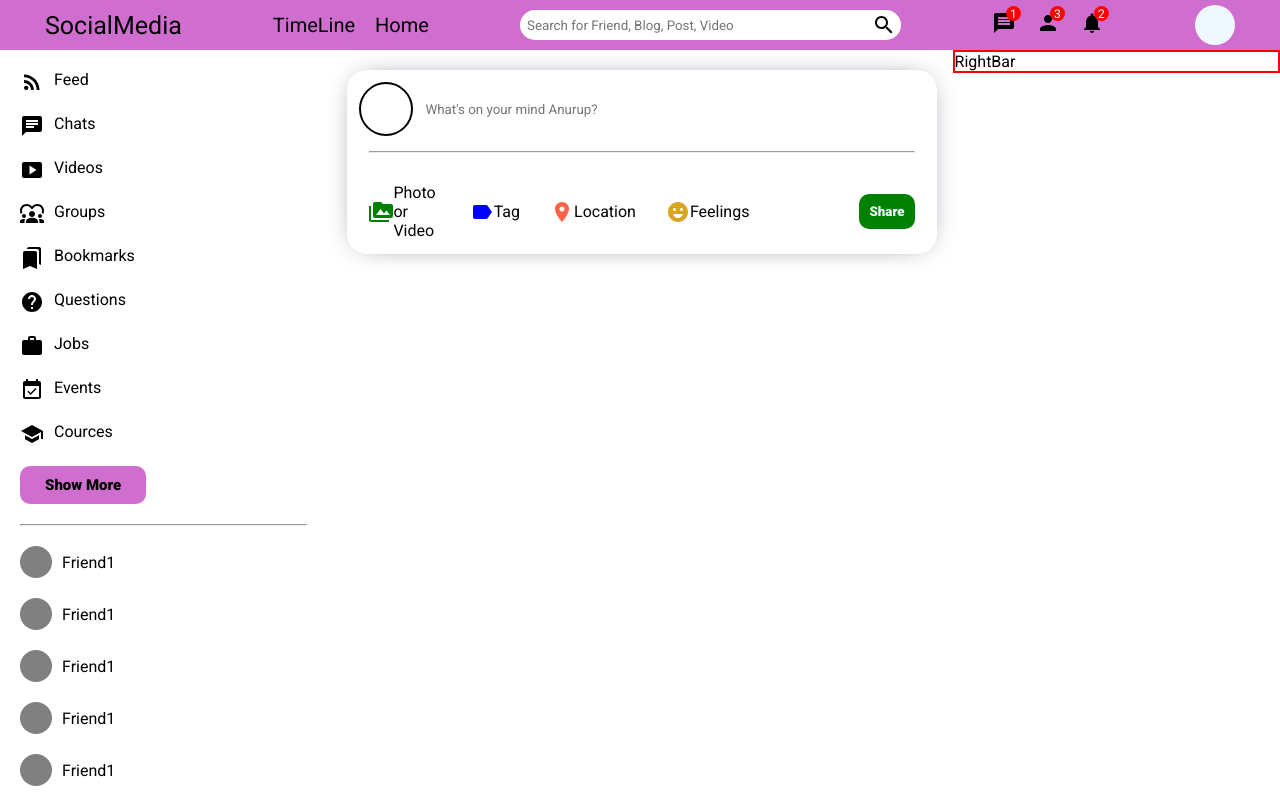
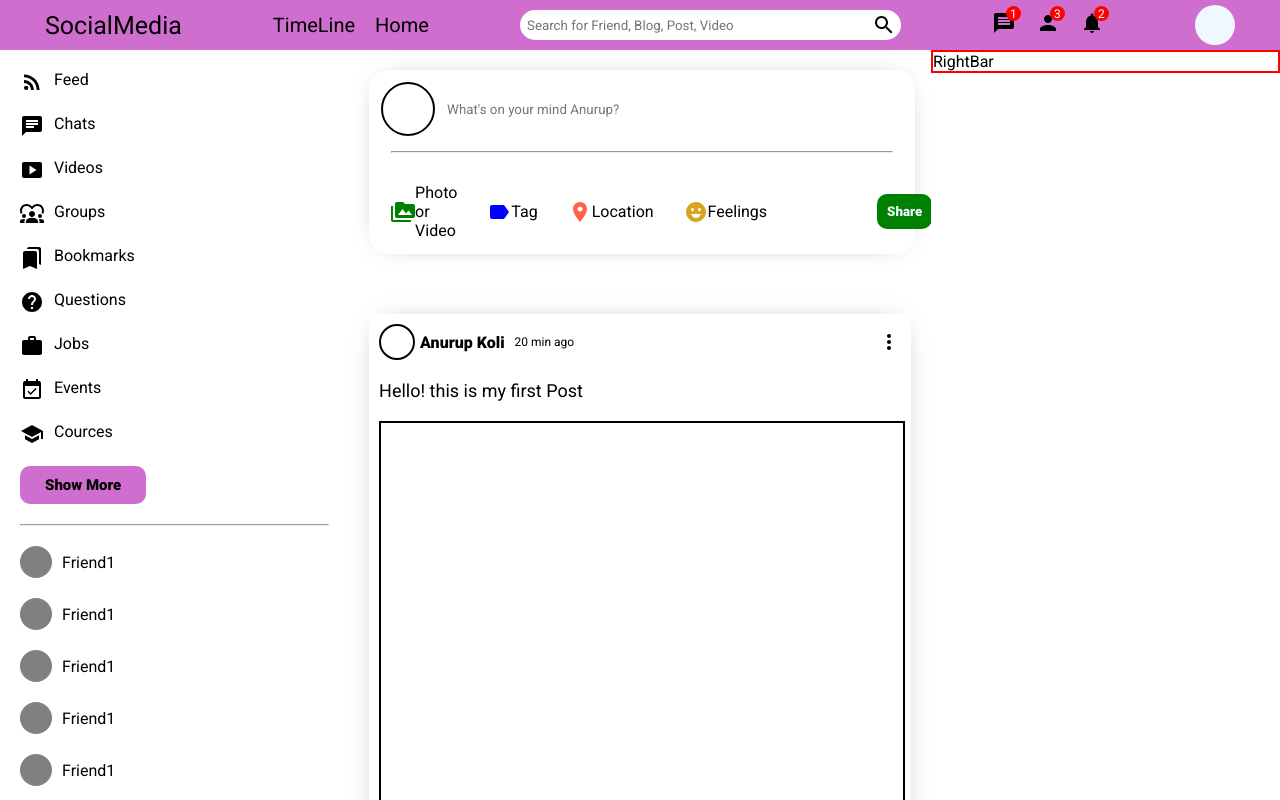
Before and after one commit to anurupkoli/socialMedia, a React (Create React App) app: page / in a window 1280 px wide. Built offline with nearby package versions, Linux system fonts and the light colour scheme.

Commit message:
Completed Feed Component

```diff
--- a/src/components/feed/Feed.jsx
+++ b/src/components/feed/Feed.jsx
@@ -1,11 +1,21 @@
 import React from 'react'
 import './feed.css'
 import Share from '../share/Share'
+import Post from '../posts/Post'
 
 export default function Feed() {
   return (
     <>
       <Share/>
+      <Post/>
+      <Post/>
+      <Post/>
+      <Post/>
+      <Post/>
+      <Post/>
+      <Post/>
+      <Post/>
+      <Post/>
     </>
   )
 }
--- a/src/components/home/home.css
+++ b/src/components/home/home.css
@@ -26,8 +26,12 @@
 #feed{
     flex: 5;
     height: calc(100vh - 50px);
+    height: calc(100vh - 50px);
+    overflow-y: auto;
 }
 #rightBar{
     flex: 3;
     height: calc(100vh - 50px);
+    height: calc(100vh - 50px);
+    overflow-y: auto;
 }
--- /dev/null
+++ b/src/components/posts/Post.jsx
@@ -0,0 +1,42 @@
+import React from "react";
+import "./post.css";
+import MoreVertIcon from '@mui/icons-material/MoreVert';
+import FavoriteIcon from '@mui/icons-material/Favorite';
+import ThumbUpAltIcon from '@mui/icons-material/ThumbUpAlt';
+
+export default function Post() {
+  return (
+    <>
+      <div className="posts">
+        <div className="postWrapper">
+        <div className="postTop">
+          <div className="postTopLeft">
+            <div className="postUserImg"></div>
+            <span className="postUserName">Anurup Koli</span>
+            <span className="postTime">20 min ago</span>
+          </div>
+          <div className="postTopRight">
+            <MoreVertIcon />
+          </div>
+        </div>
+        <div className="postCenter">
+            <div className="postMessage">
+                Hello! this is my first Post
+            </div>
+            <div className="postedImg"></div>
+        </div>
+        <div className="postBottom">
+            <div className="postBottomLeft">
+                <FavoriteIcon className="postBottomLeftIcons" htmlColor="red"/>
+                <ThumbUpAltIcon className="postBottomLeftIcons" htmlColor="blue"/>
+                <span className="postLikeCount" >200k people like it</span>
+            </div>
+            <div className="postBottomRight">
+                <span>50k comments</span>
+            </div>
+        </div>
+        </div>
+      </div>
+    </>
+  );
+}
--- /dev/null
+++ b/src/components/posts/post.css
@@ -0,0 +1,87 @@
+.posts{
+    margin: 20px 0px;
+    padding: 20px;
+}
+
+.postWrapper{
+    padding: 10px;
+    -webkit-box-shadow: 0px 0px 28px -13px rgba(66, 68, 90, 1);
+    -moz-box-shadow: 0px 0px 28px -13px rgba(66, 68, 90, 1);
+    box-shadow: 0px 0px 28px -18px rgba(66, 68, 90, 1);
+}
+
+.postTop{
+    display: flex;
+    align-items: center;
+    justify-content: space-between;
+}
+
+.postTopLeft{
+    display: flex;
+    align-items: center;
+}
+
+.postTopRight{
+    display: flex;
+    align-items: center;
+    justify-content: center;
+    cursor: pointer;
+}
+
+.postUserImg{
+    width: 32px;
+    height: 32px;
+    border-radius: 50%;
+    border: 2px solid black;
+    margin-right: 5px;
+    cursor: pointer;
+}
+
+.postUserName{
+    font-weight: bold;
+    cursor: pointer;
+}
+
+.postTime{
+    margin-left: 10px;
+    font-size: 12px;
+}
+
+.postMessage{
+    margin: 20px 0px;
+    font-size: 18px;
+}
+
+.postedImg{
+    border: 2px solid black;
+    width: 100%;
+    height: 400px;
+    max-height: 500px;
+}
+
+.postBottom{
+    display: flex;
+    align-items: center;
+    justify-content: space-between;
+    margin-top: 20px;
+}
+
+.postBottomLeft{
+    display: flex;
+    align-items: center;
+}
+
+.postBottomLeftIcons{
+    font-size: 32px;
+    cursor: pointer;
+    margin: 0px 3px;
+}
+
+.postLikeCount{
+    margin-left: 10px;
+}
+
+.postBottomRight{
+    border-bottom: dashed 1px gray;
+    cursor: pointer;
+}
--- a/src/components/share/share.css
+++ b/src/components/share/share.css
@@ -9,7 +9,7 @@
     padding: 2px;
     -webkit-box-shadow: 0px 0px 28px -13px rgba(66, 68, 90, 1);
     -moz-box-shadow: 0px 0px 28px -13px rgba(66, 68, 90, 1);
-    box-shadow: 0px 0px 28px -13px rgba(66, 68, 90, 1);
+    box-shadow: 0px 0px 28px -18px rgba(66, 68, 90, 1);
 }
 
 .shareTop {
```
